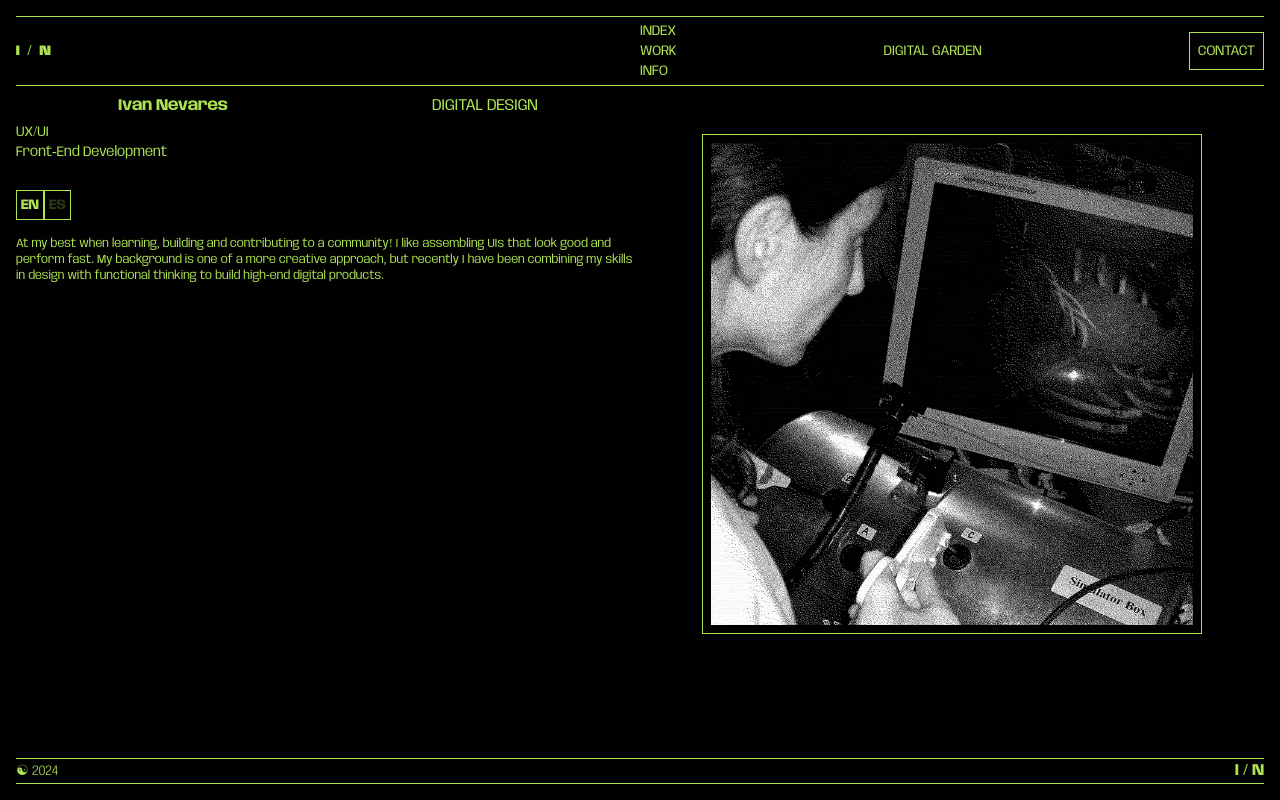
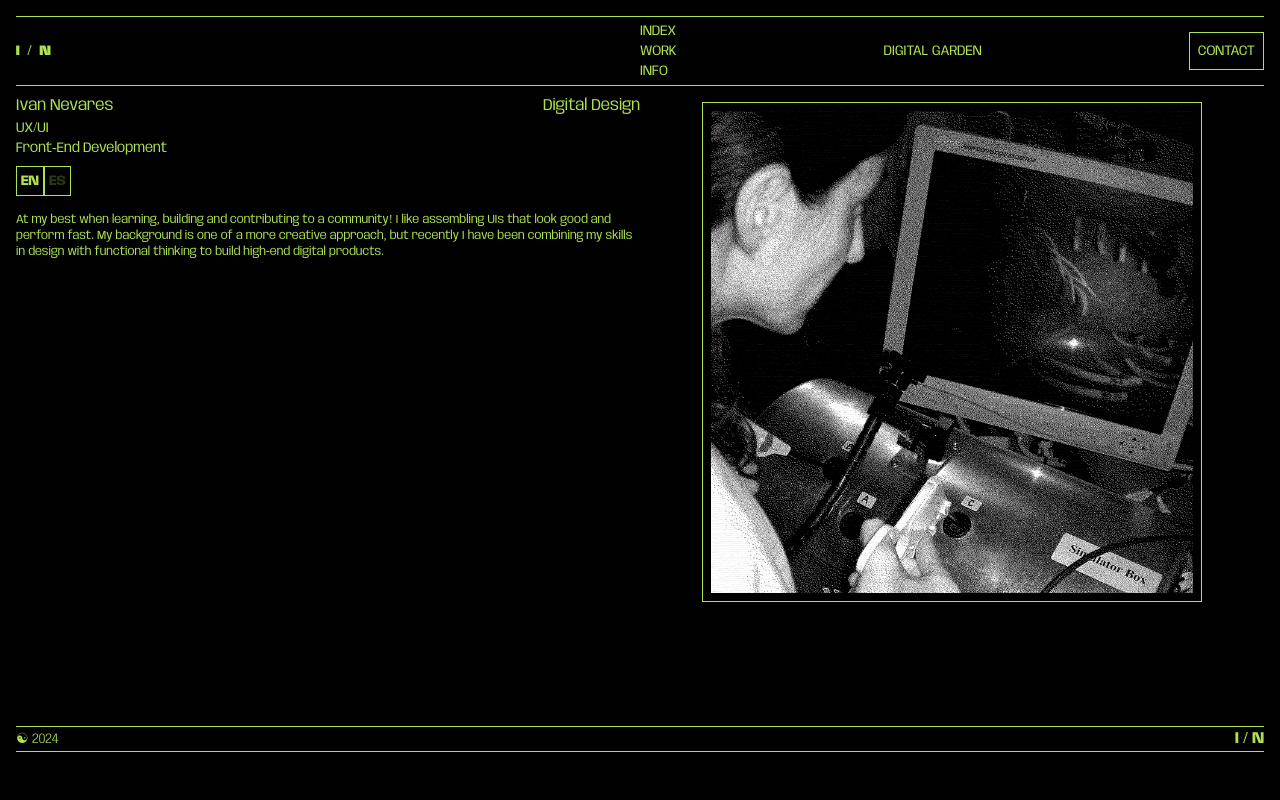
Before and after one commit to i9-9/portfolio-2, a Next.js app: page /info in a window 1280 px wide. Built offline with nearby package versions, Linux system fonts and the light colour scheme.

Commit message:
info page small fixes

```diff
--- a/app/info/page.tsx
+++ b/app/info/page.tsx
@@ -17,25 +17,18 @@ const InfoPage = () => {
       <Navbar />
       <div className="grid md:grid-cols-2">
         <div className="">
-          <div className="flex justify-around items-center mt-2 ">
-          <h3 className="text-md font-bold text-verde ">Ivan Nevares</h3>
+          <div className="flex justify-between items-center mt-24 md:mt-2 ">
+          <h3 className="text-md text-verde ">Ivan Nevares</h3>
           <h4 className="text-md text-verde ">
-            DIGITAL DESIGN
+            Digital Design
           </h4>
           </div>
-          <ul className="text-verde text-sm  my-1">
+          <ul className="text-verde text-sm mb-2">
             <li>
-              <span className="">
-
-              </span>
               UX/UI</li>
             <li>
-              <span className="">
-
-              </span>
               Front-End Development</li>
           </ul>
-          <br />
           <div className="transition-all duration-700">
             {
               language ?
@@ -76,7 +69,7 @@ const InfoPage = () => {
                 )
                 :
                 (
-                  <p className="text-verde text-sm mx-1">
+                  <p className="text-verde text-xs">
                     <br />
                     Estoy en mi mejor
                     momento cuando estoy aprendiendo, construyendo y contribuyendo a una
@@ -88,7 +81,7 @@ const InfoPage = () => {
 
           </div>
         </div>
-        <div className="flex justify-center mt-10">
+        <div className="flex justify-center mt-2">
           <Image className="mx-1 p-2 my-2 border border-verde shadow justify-self-end" src='/sangre.jpg' alt="picture of programmer into the unknown" height={500} width={500} />
         </div>
       </div>
--- a/app/page.tsx
+++ b/app/page.tsx
@@ -13,11 +13,11 @@ export default function Home() {
 
   return (
     <div className='mx-auto px-4 '>
-      <div className='items-center justify-between flex'>
+      <div className='items-center justify-between flex border-verde border-b pb-2 md:border-none md:pb-0'>
         <div>
           <Link href='/'>
             <motion.h1
-              className='title pt-4 md:p-1 text-verde uppercase pl-1 md:pl-0 '
+              className='title pt-4 md:py-1 text-verde uppercase '
               initial={{ opacity: 0, }}
               animate={{ opacity: 1 }}
               transition={{ delay: 0.2 }}>
@@ -41,53 +41,6 @@ export default function Home() {
         </div>
       </div>
       <NavbarHome />
-      {/* <div className='grid md:grid-cols-2 mb-48 md:mb-0 md:mt-[25rem] '>
-        <div>
-          <motion.p
-            className='text-left text-verde text-xl pt-28 md:py-0'
-            initial={{ opacity: 0,}}
-            animate={{ opacity: 1}}
-            transition={{ delay: 0.6 }}
-          >
-            {description.split("").map((letter, index) => (
-              <motion.span
-                key={index}
-                initial={{ opacity: 0,}}
-                animate={{ opacity: 1,}}
-                transition={{ delay: 0.05 * index }}
-              >
-                {letter}
-              </motion.span>
-            ))}
-          </motion.p>
-          <div className='flex justify-start '>
-            <Link href="#work" scroll={false}>
-              <motion.p
-                initial={{ opacity: 0,}}
-                animate={{ opacity: 1,}}
-                transition={{ delay: 0.2 }}
-                onClick={(e) => {
-                  e.preventDefault();
-                  const target = document.querySelector("#work");
-                  target?.scrollIntoView({ behavior: "smooth" });
-                }} className='text-verde text-3xl mt-6 flex items-center font-light italic hover-underline-animation cursor-pointer doublearrow'>
-                {work.split("").map((letter, index) => (
-                  <motion.span
-                    key={index}
-                    initial={{ opacity: 0, y: -50 }}
-                    animate={{ opacity: 1, y: 0 }}
-                    transition={{ delay: 0.05 * index }}
-                  >
-                    {letter}{" "}
-                  </motion.span>
-                ))}
-                <img alt='arrow that points downwards' src='/double-arrow.svg' className='ml-2 animate-bounce' style={{ color: '#ADE252' }} /></motion.p>
-            </Link>
-          </div>
-        </div>
-        <div className='hidden md:flex justify-between ml-4 md:ml-0 my-24 sm:my-0 items-center md:items-start'>
-        </div>
-      </div> */}
       <Work />
     </div>
   )
```
